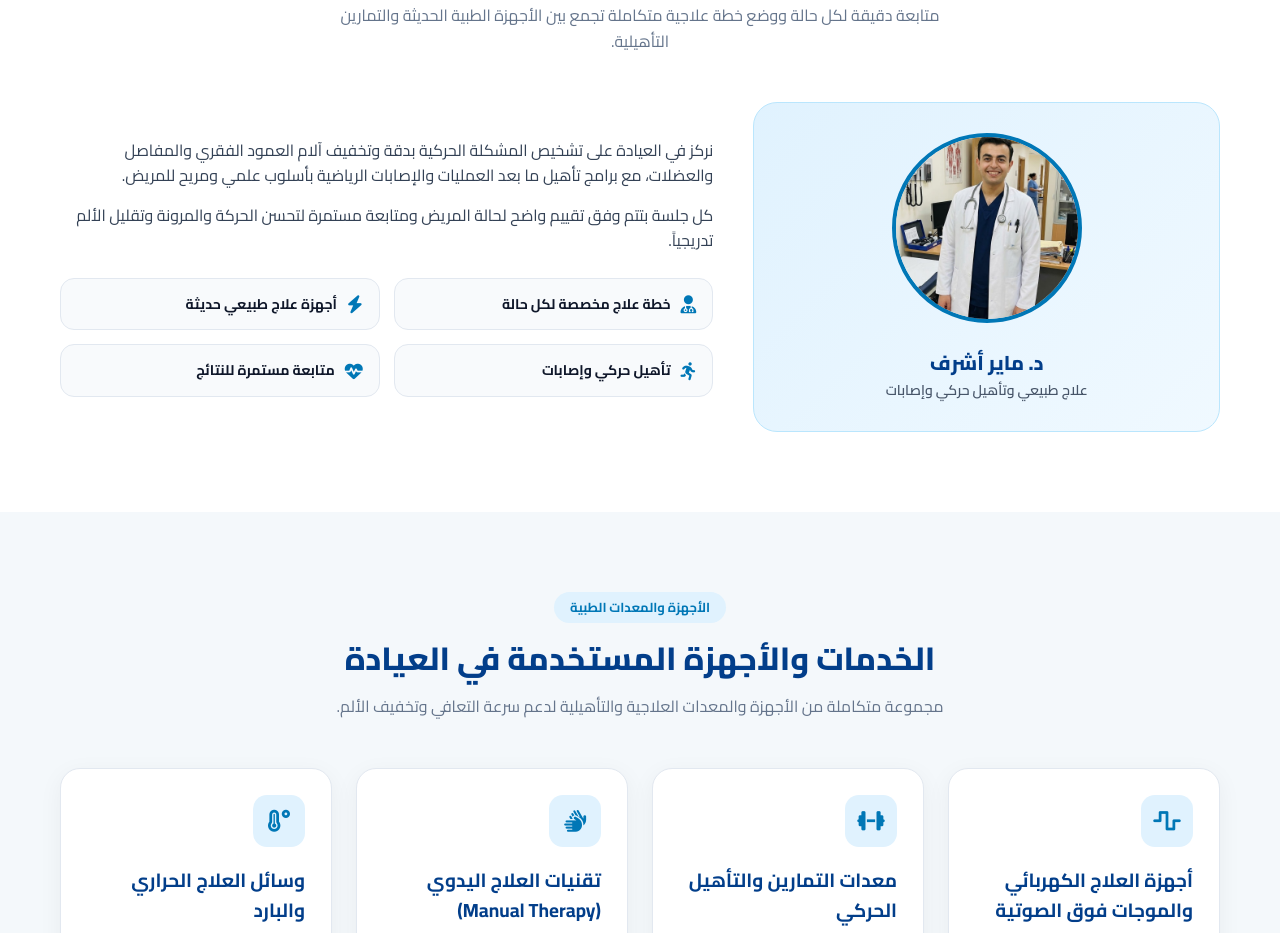
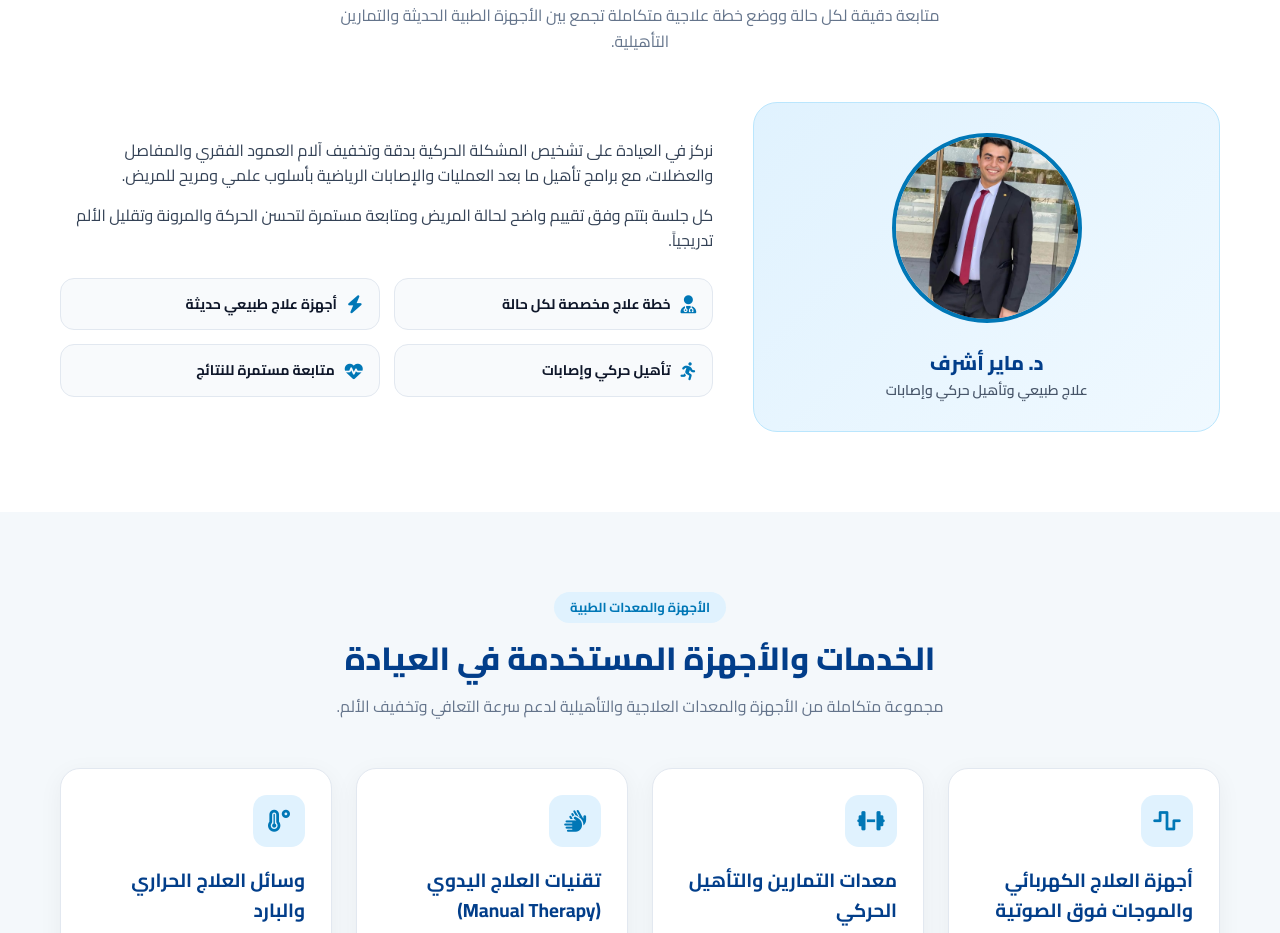
Before and after one commit to ahmedsameh942092-droid/Ahmed, a plain HTML site: page index.html in a window 1280 px wide. Shown: the part 937-1870 px from the top of the page. Drawn offline with Linux system fonts and the light colour scheme.

Commit message:
Update image source for Dr. Maier Ashraf

```diff
--- a/index.html
+++ b/index.html
@@ -619,7 +619,7 @@
 
       <div class="about-grid">
         <div class="about-card-img">
-          <img src="./1795182812091.jpg" alt="د. ماير أشرف">
+          <img src="IMG-20261120-WA0000.jpg" alt="د. ماير أشرف">
           <h3 style="color: #023e8a; font-size: 20px; font-weight: 800;">د. ماير أشرف</h3>
           <p style="color: #475569; font-size: 14px; font-weight: 600;">علاج طبيعي وتأهيل حركي وإصابات</p>
         </div>
```
